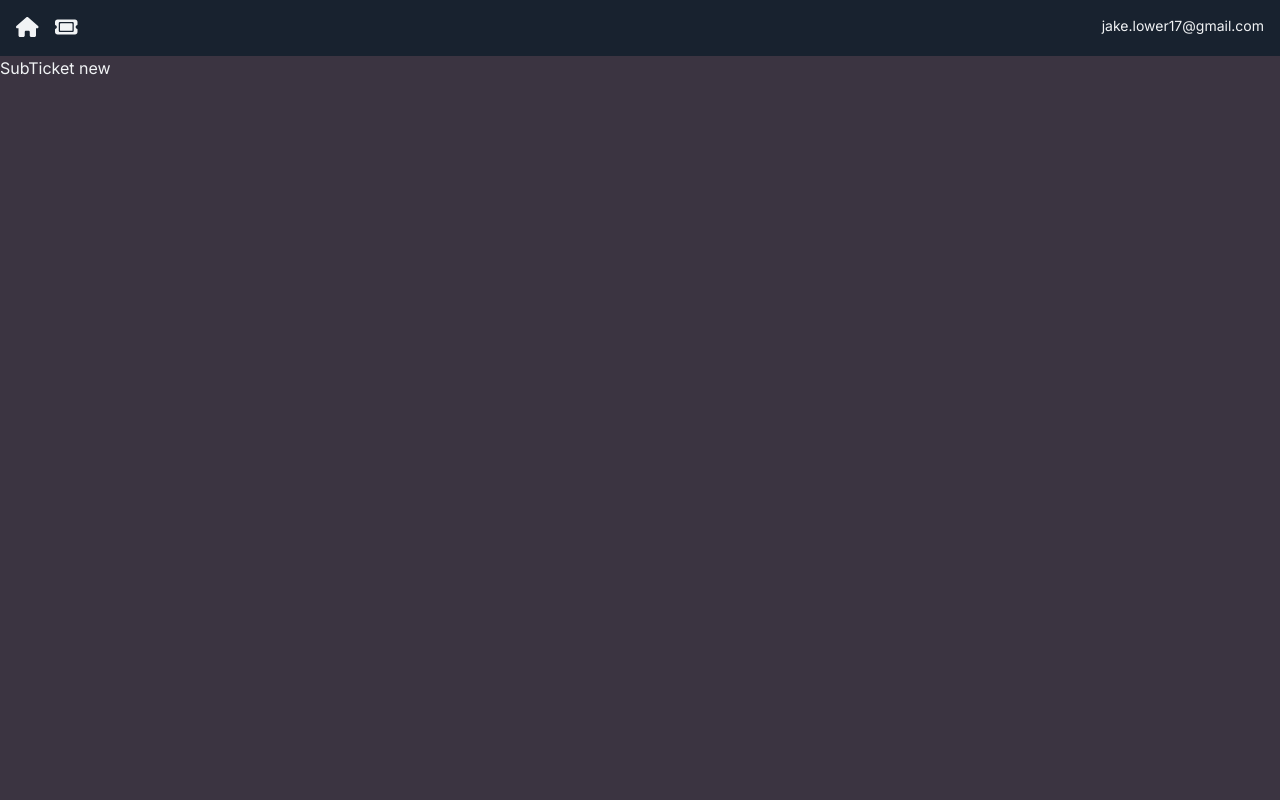
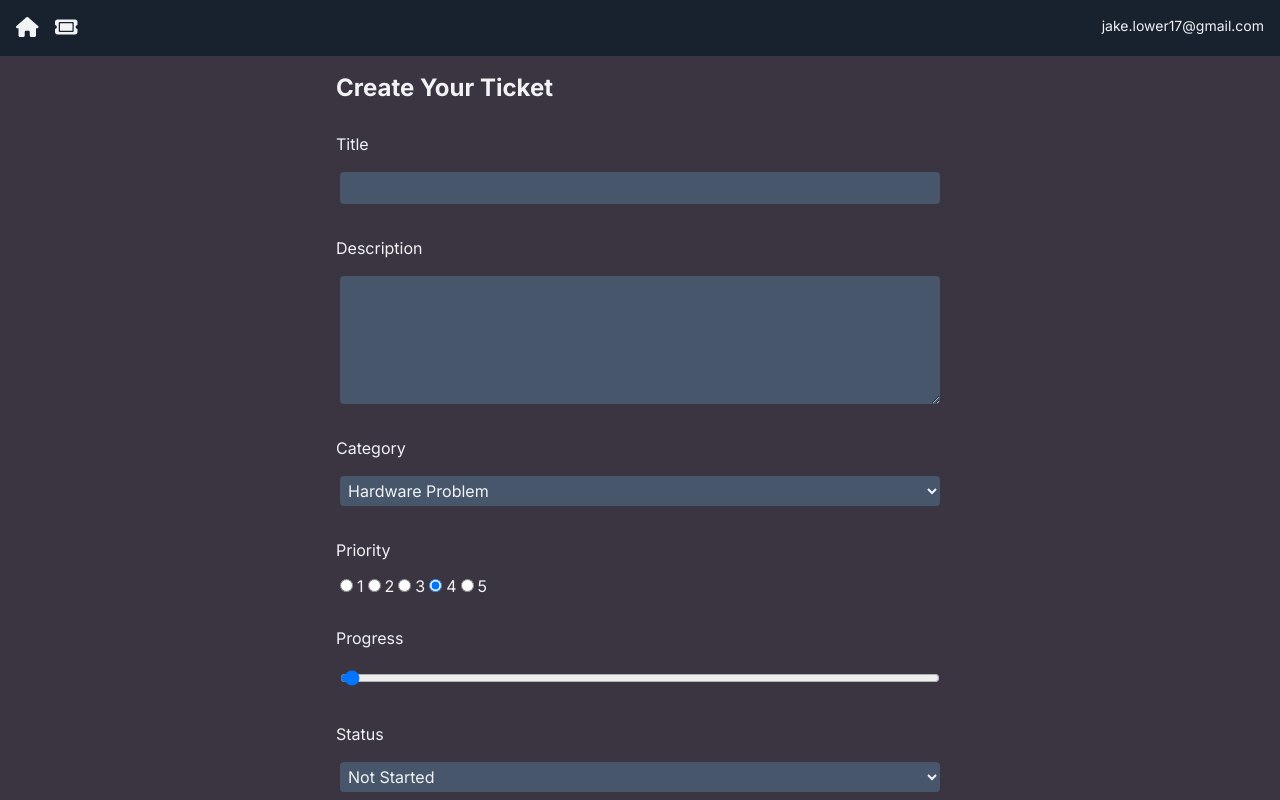
Before and after one commit to barisdevjs/NextJs-FullStack-Crud, a Next.js app: page /Ticket/new in a window 1280 px wide. Built offline with nearby package versions, Linux system fonts and the light colour scheme.

Commit message:
feat: MongoDb connected

```diff
--- /dev/null
+++ b/app/(components)/TicketForm.tsx
@@ -0,0 +1,165 @@
+"use client";
+
+import { useRouter } from "next/navigation";
+import React, { useState } from "react";
+
+const categories = [
+  "Hardware Problem",
+  "Software Problem",
+  "Application Deveopment",
+  "Project",
+];
+
+export default function TicketForm() {
+  const router = useRouter();
+  const startingTicketData = {
+    title: "",
+    description: "",
+    priority: 4,
+    progress: 0,
+    status: "not started",
+    category: "Hardware Problem",
+  };
+
+  const [formData, setFormData] = useState(startingTicketData);
+
+  const handleChange = (e: any) => {
+    const value = e.target.value;
+    const name = e.target.name;
+
+    setFormData((preState) => ({
+      ...preState,
+      [name]: value,
+    }));
+  };
+
+  const handleSubmit = async (e: any) => {
+    e.preventDefault();
+
+    const res = await fetch("/api/Tickets", {
+      method: "POST",
+      body: JSON.stringify({ formData }),
+      headers: {
+        "Content-Type": "application/json",
+      },
+    });
+
+    if (!res.ok) {
+      throw new Error("Failed to create ticket");
+    }
+
+    router.refresh();
+    router.push("/"); // try to navigate another route exercise
+  };
+
+  return (
+    <div className="flex justify-center">
+      <form
+        className="flex flex-col gap-3 w-1/2"
+        method="post"
+        onSubmit={handleSubmit}
+      >
+        <h3>Create Your Ticket</h3>
+        <label>Title</label>
+        <input
+          id="title"
+          name="title"
+          type="text"
+          onChange={handleChange}
+          required={true}
+          value={formData.title}
+        />
+        <label>Description</label>
+        <textarea
+          id="description"
+          name="description"
+          onChange={handleChange}
+          required={true}
+          value={formData.description}
+          rows={5}
+        />
+        <label>Category</label>
+        <select
+          name="category"
+          value={formData.category}
+          onChange={handleChange}
+        >
+          {categories?.map((category, _index) => (
+            <option key={_index} value={category}>
+              {category}
+            </option>
+          ))}
+        </select>
+        <label>Priority</label>
+        <div>
+          <input
+            id="priority-1"
+            name="priority"
+            type="radio"
+            onChange={handleChange}
+            value={1}
+            checked={formData.priority == 1}
+          />
+          <label>1</label>
+          <input
+            id="priority-2"
+            name="priority"
+            type="radio"
+            onChange={handleChange}
+            value={2}
+            checked={formData.priority == 2}
+          />
+          <label>2</label>
+          <input
+            id="priority-3"
+            name="priority"
+            type="radio"
+            onChange={handleChange}
+            value={3}
+            checked={formData.priority == 3}
+          />
+          <label>3</label>
+          <input
+            id="priority-4"
+            name="priority"
+            type="radio"
+            onChange={handleChange}
+            value={4}
+            checked={formData.priority == 4}
+          />
+          <label>4</label>
+          <input
+            id="priority-5"
+            name="priority"
+            type="radio"
+            onChange={handleChange}
+            value={5}
+            checked={formData.priority == 5}
+          />
+          <label>5</label>
+        </div>
+        <label>Progress</label>
+        <input
+          type="range"
+          id="progress"
+          name="progress"
+          value={formData.progress}
+          min="0"
+          max="100"
+          onChange={handleChange}
+        />
+        <label>Status</label>
+        <select name="status" value={formData.status} onChange={handleChange}>
+          <option value="not started">Not Started</option>
+          <option value="started">Started</option>
+          <option value="done">Done</option>
+        </select>
+        <input
+          type="submit"
+          className="btn max-w-xs"
+          value={true ? "Update Ticket" : "Create Ticket"}
+        />
+      </form>
+    </div>
+  );
+}
--- /dev/null
+++ b/app/(models)/Ticket.ts
@@ -0,0 +1,22 @@
+import mongoose, { Schema } from "mongoose";
+
+mongoose.connect(process.env.MONGODB_URI as string);
+mongoose.Promise = global.Promise;
+
+const ticketSchema = new Schema(
+  {
+    title: String,
+    description: String,
+    category: String,
+    priority: Number,
+    progress: Number,
+    status: String,
+    active: Boolean,
+  },
+  {
+    timestamps: true,
+  }
+);
+
+const Ticket = mongoose.models.Ticket || mongoose.model("Ticket", ticketSchema);
+export default Ticket;
--- a/app/Ticket/[id]/page.tsx
+++ b/app/Ticket/[id]/page.tsx
@@ -1,3 +1,4 @@
+import TicketForm from "@/app/(components)/TicketForm";
 import React from "react";
 
 interface SubTicketProps {
@@ -7,7 +8,8 @@
 }
 
 function SubTicket({ params }: SubTicketProps) {
-  return <div>SubTicket {params.id}</div>;
+  // return <div>SubTicket {params.id}</div>;
+  return <TicketForm />;
 }
 
 export default SubTicket;
--- /dev/null
+++ b/app/api/Tickets/route.ts
@@ -0,0 +1,25 @@
+import Ticket from "../../(models)/Ticket";
+import { NextResponse } from "next/server";
+
+export async function GET() {
+  try {
+    const tickets = await Ticket.find();
+    return NextResponse.json({ tickets }, { status: 200 });
+  } catch (err) {
+    return NextResponse.json({ message: "Error", err }, { status: 500 });
+  }
+}
+
+export async function POST(req: any) {
+  console.log("POST RUN");
+  try {
+    const body = await req.json();
+    const ticketData = body.formData;
+
+    await Ticket.create(ticketData);
+
+    return NextResponse.json({ message: "Ticket Created" }, { status: 201 });
+  } catch (err) {
+    return NextResponse.json({ message: "Error", err }, { status: 500 });
+  }
+}
```
Also changed, not shown: 1 other file (tests, documents, lock files or other folders).
